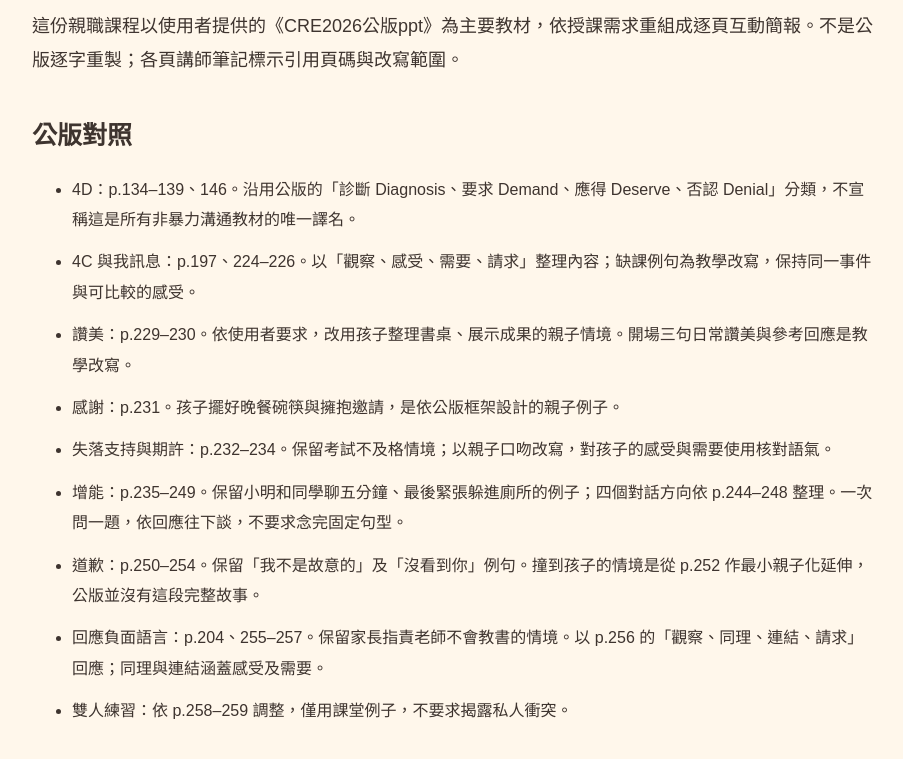
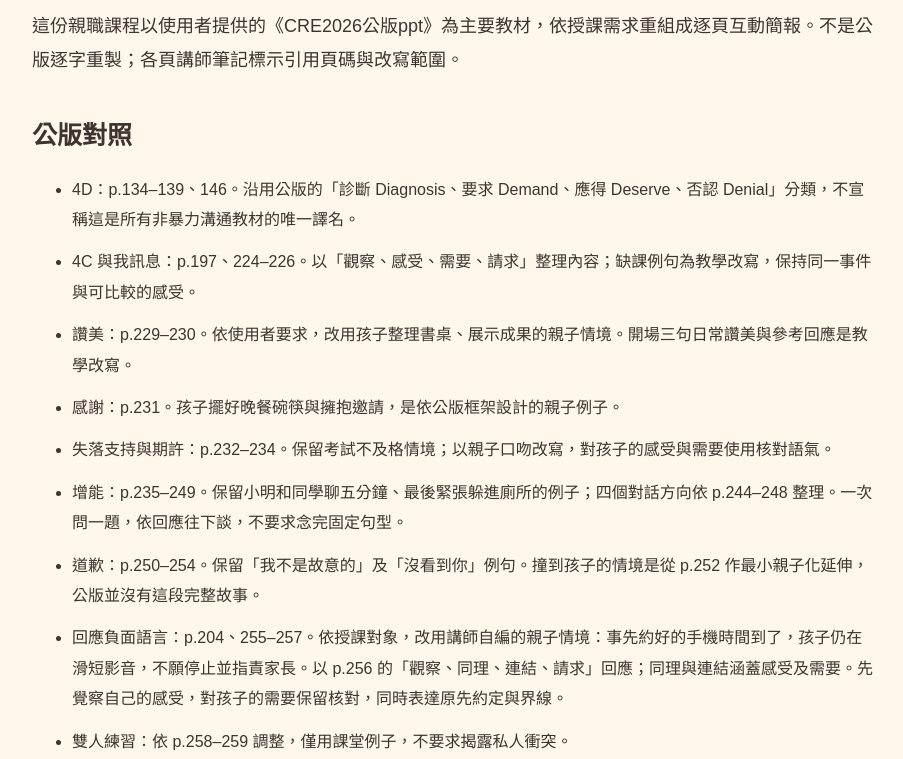
Before and after one commit to siuolhlw-oss/nvc-parenting-slides, a plain HTML site: page sources.html in a window 1280 px wide. Shown: the part 193-952 px from the top of the page, without its empty margins (186-1089 px from the left). Drawn offline with Linux system fonts and the light colour scheme.

Commit message:
同步滑短影音親子案例的來源與改寫說明
配合「回應負面語言改成滑短影音案例，新增引導問題、語法填空與手動揭示答案」的內容提交，移除保留家長指責教師案例的舊說明。
明確標註手機案例為講師自編，回應框架依公版第256頁整理，保留自我覺察、核對孩子需要與表達原先約定及界線。

```diff
--- a/sources.html
+++ b/sources.html
@@ -1,5 +1,5 @@
 <!doctype html><html lang="zh-Hant"><head><meta charset="utf-8"><meta name="viewport" content="width=device-width, initial-scale=1"><title>來源與改寫說明｜把話說進心裡</title><link rel="stylesheet" href="style.css"></head><body><main class="document"><a class="back" href="index.html">← 回到簡報</a><h1>來源與改寫說明</h1><p>這份親職課程以使用者提供的《CRE2026公版ppt》為主要教材，依授課需求重組成逐頁互動簡報。不是公版逐字重製；各頁講師筆記標示引用頁碼與改寫範圍。</p>
-<h2>公版對照</h2><ul><li>4D：p.134–139、146。沿用公版的「診斷 Diagnosis、要求 Demand、應得 Deserve、否認 Denial」分類，不宣稱這是所有非暴力溝通教材的唯一譯名。</li><li>4C 與我訊息：p.197、224–226。以「觀察、感受、需要、請求」整理內容；缺課例句為教學改寫，保持同一事件與可比較的感受。</li><li>讚美：p.229–230。依使用者要求，改用孩子整理書桌、展示成果的親子情境。開場三句日常讚美與參考回應是教學改寫。</li><li>感謝：p.231。孩子擺好晚餐碗筷與擁抱邀請，是依公版框架設計的親子例子。</li><li>失落支持與期許：p.232–234。保留考試不及格情境；以親子口吻改寫，對孩子的感受與需要使用核對語氣。</li><li>增能：p.235–249。保留小明和同學聊五分鐘、最後緊張躲進廁所的例子；四個對話方向依 p.244–248 整理。一次問一題，依回應往下談，不要求念完固定句型。</li><li>道歉：p.250–254。保留「我不是故意的」及「沒看到你」例句。撞到孩子的情境是從 p.252 作最小親子化延伸，公版並沒有這段完整故事。</li><li>回應負面語言：p.204、255–257。保留家長指責老師不會教書的情境。以 p.256 的「觀察、同理、連結、請求」回應；同理與連結涵蓋感受及需要。</li><li>雙人練習：依 p.258–259 調整，僅用課堂例子，不要求揭露私人衝突。</li></ul>
+<h2>公版對照</h2><ul><li>4D：p.134–139、146。沿用公版的「診斷 Diagnosis、要求 Demand、應得 Deserve、否認 Denial」分類，不宣稱這是所有非暴力溝通教材的唯一譯名。</li><li>4C 與我訊息：p.197、224–226。以「觀察、感受、需要、請求」整理內容；缺課例句為教學改寫，保持同一事件與可比較的感受。</li><li>讚美：p.229–230。依使用者要求，改用孩子整理書桌、展示成果的親子情境。開場三句日常讚美與參考回應是教學改寫。</li><li>感謝：p.231。孩子擺好晚餐碗筷與擁抱邀請，是依公版框架設計的親子例子。</li><li>失落支持與期許：p.232–234。保留考試不及格情境；以親子口吻改寫，對孩子的感受與需要使用核對語氣。</li><li>增能：p.235–249。保留小明和同學聊五分鐘、最後緊張躲進廁所的例子；四個對話方向依 p.244–248 整理。一次問一題，依回應往下談，不要求念完固定句型。</li><li>道歉：p.250–254。保留「我不是故意的」及「沒看到你」例句。撞到孩子的情境是從 p.252 作最小親子化延伸，公版並沒有這段完整故事。</li><li>回應負面語言：p.204、255–257。依授課對象，改用講師自編的親子情境：事先約好的手機時間到了，孩子仍在滑短影音，不願停止並指責家長。以 p.256 的「觀察、同理、連結、請求」回應；同理與連結涵蓋感受及需要。先覺察自己的感受，對孩子的需要保留核對，同時表達原先約定與界線。</li><li>雙人練習：依 p.258–259 調整，僅用課堂例子，不要求揭露私人衝突。</li></ul>
 <h2>我訊息：教學目的與底層原理</h2><ul><li><a href="https://jyjh.ntct.edu.tw/var/file/31/1031/img/5418/476217372.pdf#page=44" target="_blank" rel="noopener">仁愛國中 114 學年度七年級綜合（輔導）課程計畫</a>：提供國中教學案例。不能據此宣稱所有學校或每位學生都學過我訊息。</li><li><a href="https://www.gordontraining.com/leadership/what-are-the-essential-components-of-an-i-message/" target="_blank" rel="noopener">Gordon Training：What Are the Essential Components of an I-Message?</a>：衝突情境的我訊息包含不責備的行為描述、感受與具體影響。完整我訊息本來就不只是把主詞換成「我」。</li><li><a href="https://mobile.gordonmodel.com/work-i-messages.php" target="_blank" rel="noopener">Gordon Model：I-Messages</a>：自我揭露、為自己的需要負責，並保留對方改變行為的自主空間。</li><li><a href="https://doi.org/10.7717/peerj.4831" target="_blank" rel="noopener">Rogers、Howieson 與 Neame（2018），PeerJ 6:e4831</a>：假設情境評分研究支持 I-language 與表達雙方觀點可能降低對防衛反應的預期；不是實際親子對話的介入實驗，不能保證效果。</li></ul>
 <h2>關於讚美的提醒</h2><p>本課用日常語句邀請聽眾比較感受，不宣稱讚美一定有害，也不把「孩子聽了不舒服」視為必然。<a href="https://pubmed.ncbi.nlm.nih.gov/12206194/" target="_blank" rel="noopener">Henderlong 與 Lepper（2002）的研究回顧</a>指出，讚美對內在動機的影響與真誠性、自主、能力感及情境等因素有關；這並不直接證明讚美會造成親子衝突。</p>
 <h2>使用方式</h2><p>左右方向鍵換頁；空白鍵或「揭示參考」按鈕顯示答案。「收起答案」可再次隱藏；重新載入後答案全部恢復隱藏。章節選單只顯示單元名稱。講師筆記供備課使用，正式投影時請關閉。</p><p>參考回應是一種可能的說法。感受應符合說話者的真實經驗；對對方感受與需要的推測應核對。請求保留選擇，不以背出四句作為溝通成功的標準。</p></main></body></html>
```
